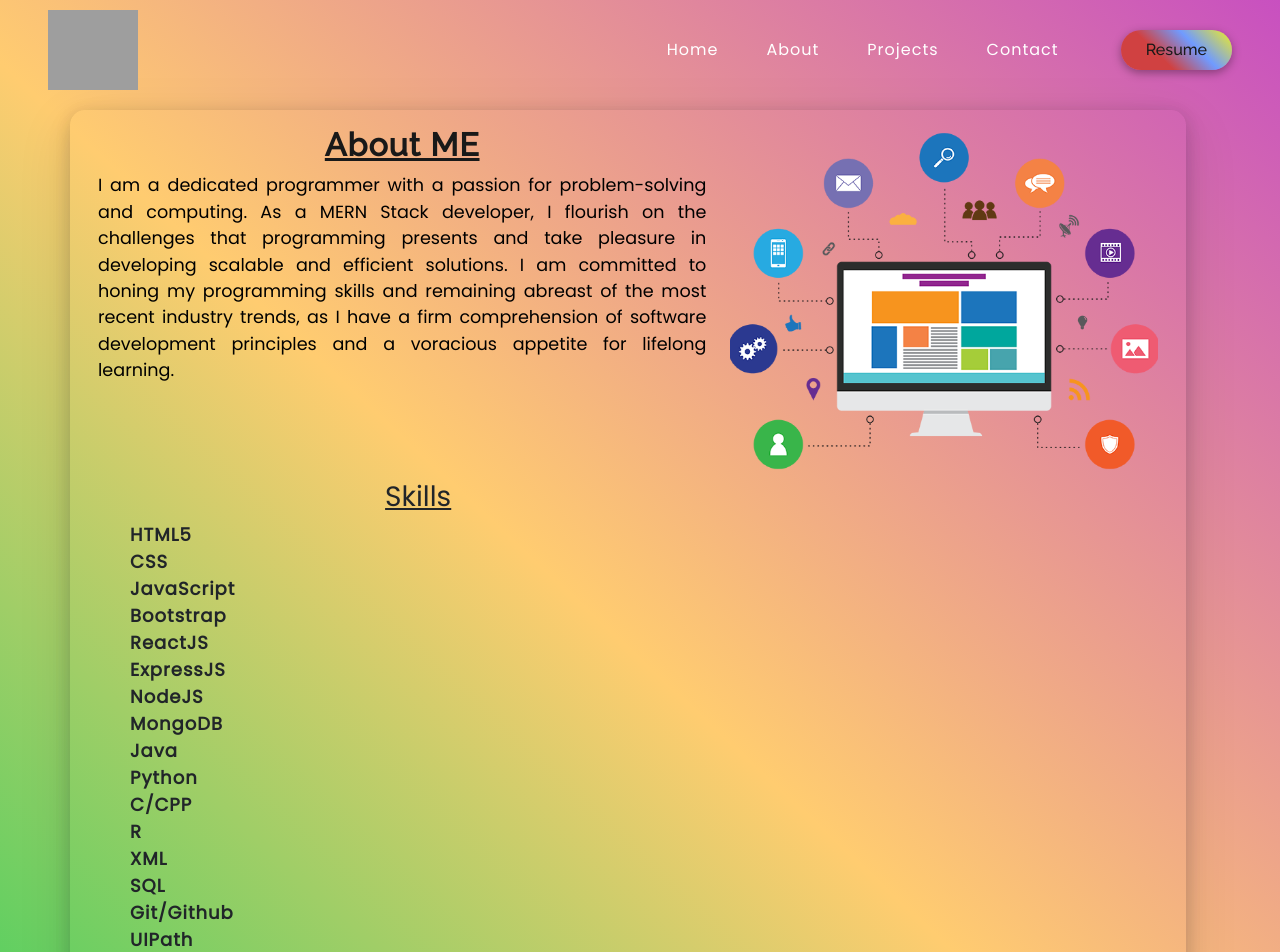
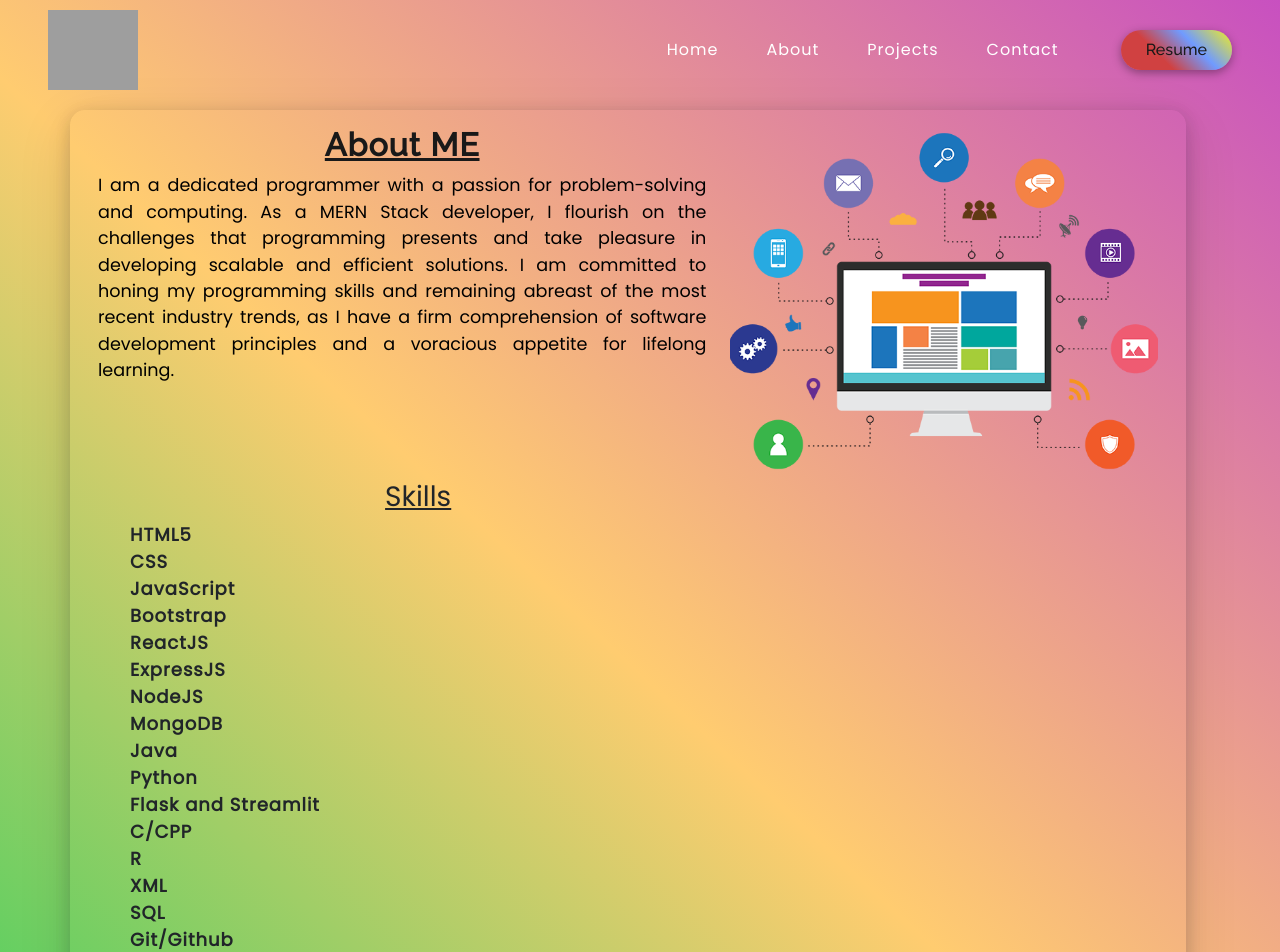
Before and after one commit to arunachalam3342/Portfolio, a React (Create React App) app: page /about in a window 1280 px wide. Shown: the top 952 px of the page. Built offline with nearby package versions, Linux system fonts and the light colour scheme; grey boxes are pictures that could not be loaded.

Commit message:
skill update

```diff
--- a/src/components/About/Aboutpage.js
+++ b/src/components/About/Aboutpage.js
@@ -11,9 +11,9 @@ function Aboutpage() {
                     <Col md={7}>
                         <h2 className="aboutmetext"> About ME</h2>
                         <p className="aboutdetails">I am a dedicated programmer with a passion for problem-solving and computing. As a MERN Stack developer, I flourish on the challenges that programming presents and take pleasure in developing scalable and efficient solutions. I am committed to honing my programming skills and remaining abreast of the most recent industry trends, as I have a firm comprehension of software development principles and a voracious appetite for lifelong learning.</p>
-                        <ul className="skilllist" style={{fontSize:"large"}}>
+                        <ul className="skilllist" style={{ fontSize: "large" }}>
                             <Row>
-                                <h3 style={{textDecorationLine:"underline",textAlign:"center"}}>Skills</h3>
+                                <h3 style={{ textDecorationLine: "underline", textAlign: "center" }}>Skills</h3>
                                 <Col md={7}>
                                     <li>HTML5</li>
                                     <li>CSS</li>
@@ -28,6 +28,7 @@ function Aboutpage() {
 
                                     <li>Java</li>
                                     <li>Python</li>
+                                    <li>Flask and Streamlit</li>
                                     <li>C/CPP</li>
                                     <li>R</li>
                                     <li>XML</li>
```
